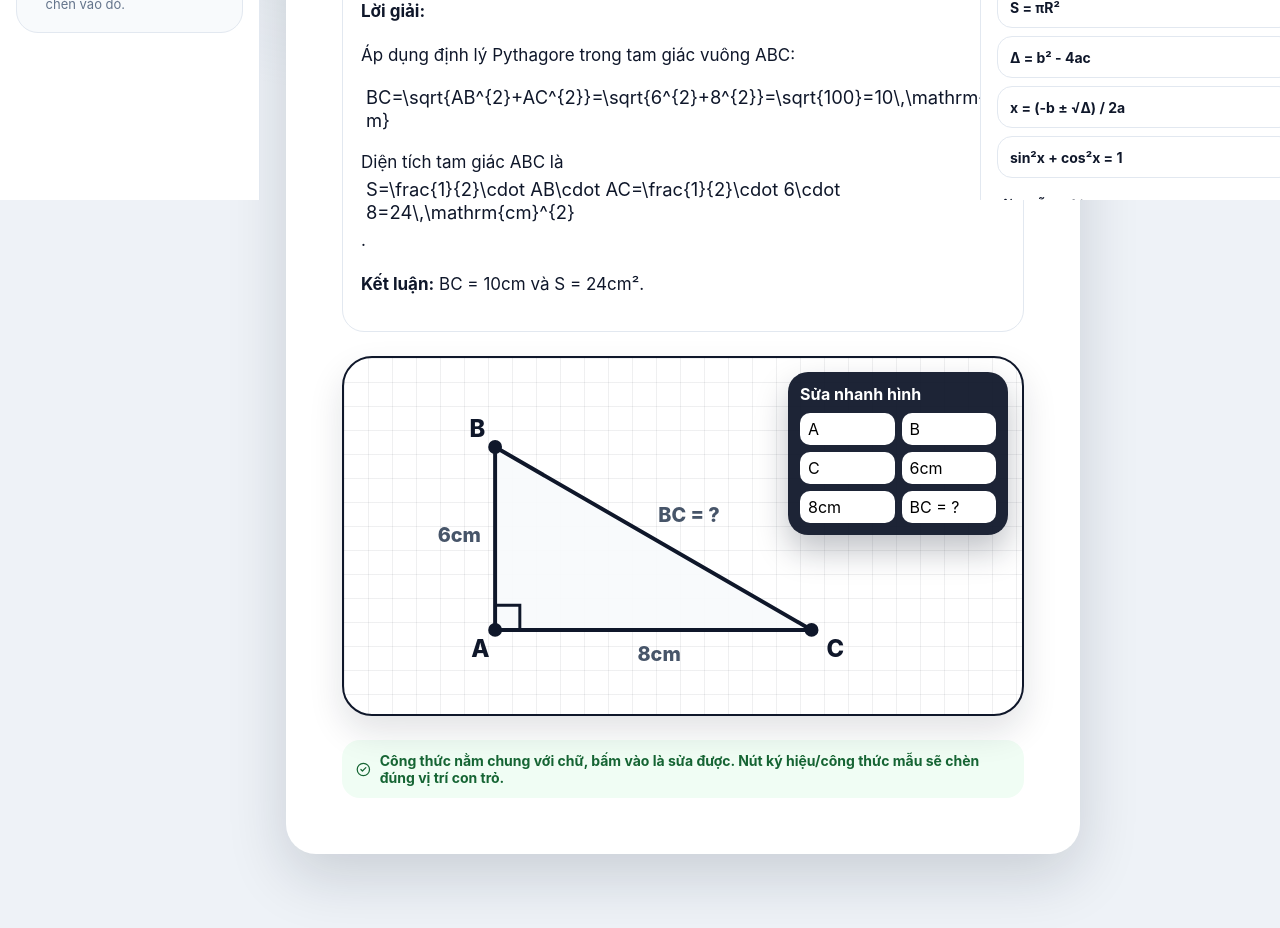
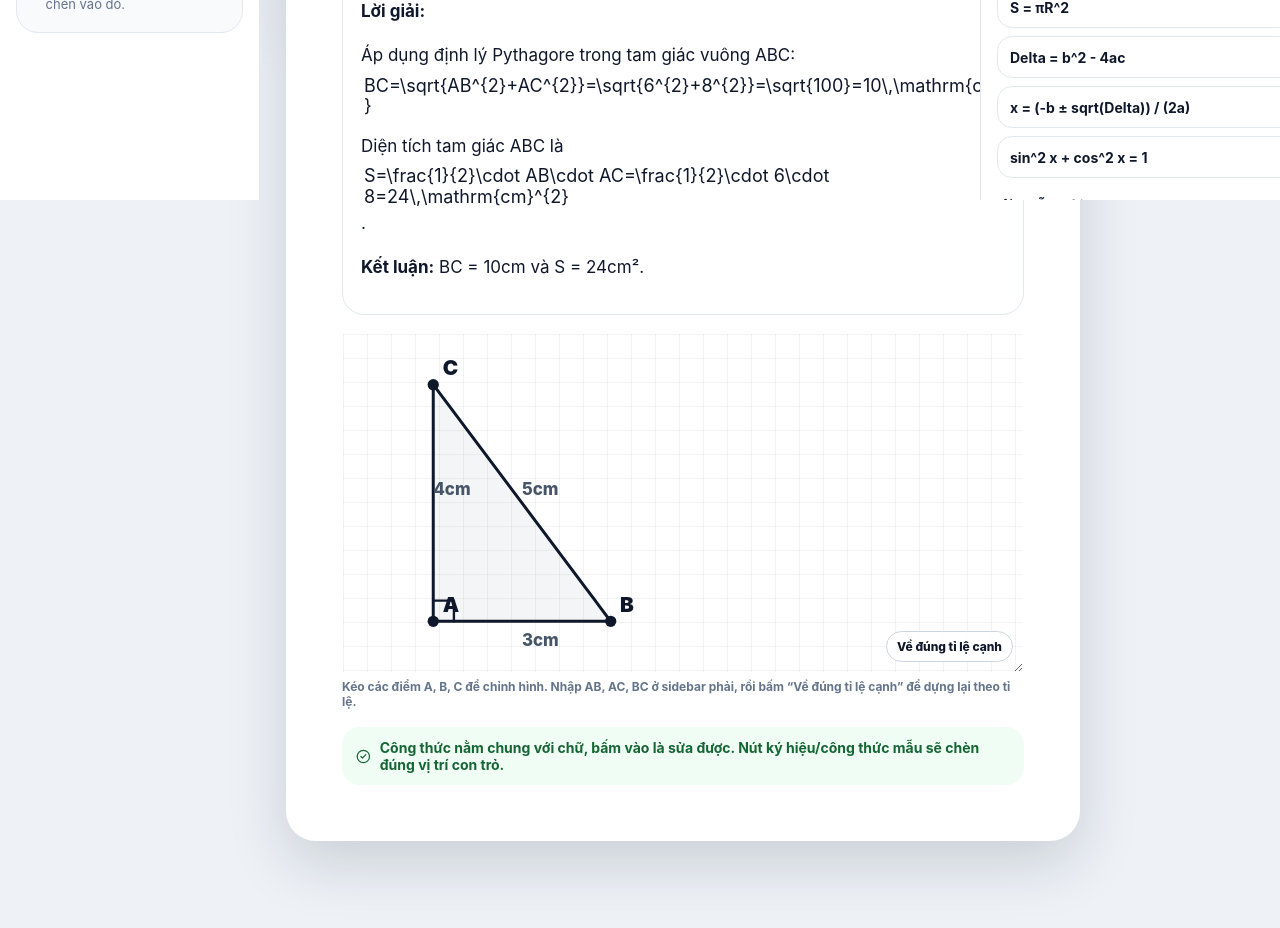
Before and after one commit to DangMinhNhat1509/math-word-studio, a React (Vite) app: page / in a window 1280 px wide. Shown: the part 600-1528 px from the top of the page. Built offline with nearby package versions, Linux system fonts and the light colour scheme.

Commit message:
Polish inline math and add scalable draggable triangle

```diff
--- a/src/components/geometry/TriangleDiagram.jsx
+++ b/src/components/geometry/TriangleDiagram.jsx
@@ -1,12 +1,198 @@
-export default function TriangleDiagram({ diagram, setDiagram, showGrid, showAxis }) {
-  function update(key, value) {
-    setDiagram((old) => ({ ...old, [key]: value }));
+import { useMemo, useRef, useState } from "react";
+
+const VIEWBOX = {
+  width: 640,
+  height: 360,
+  pad: 54,
+};
+
+function parseLength(value, fallback) {
+  const match = String(value ?? "").replace(",", ".").match(/-?\d+(\.\d+)?/);
+  const number = match ? Number(match[0]) : NaN;
+  return Number.isFinite(number) && number > 0 ? number : fallback;
 }
 
+function isValidTriangle(ab, ac, bc) {
+  return ab + ac > bc && ab + bc > ac && ac + bc > ab;
+}
+
+function distance(p1, p2) {
+  return Math.hypot(p1.x - p2.x, p1.y - p2.y);
+}
+
+function fitPoints(rawPoints) {
+  const values = Object.values(rawPoints);
+  const minX = Math.min(...values.map((p) => p.x));
+  const maxX = Math.max(...values.map((p) => p.x));
+  const minY = Math.min(...values.map((p) => p.y));
+  const maxY = Math.max(...values.map((p) => p.y));
+
+  const rawWidth = Math.max(maxX - minX, 1);
+  const rawHeight = Math.max(maxY - minY, 1);
+
+  const scale = Math.min(
+    (VIEWBOX.width - VIEWBOX.pad * 2) / rawWidth,
+    (VIEWBOX.height - VIEWBOX.pad * 2) / rawHeight
+  );
+
+  return Object.fromEntries(
+    Object.entries(rawPoints).map(([key, point]) => [
+      key,
+      {
+        x: (point.x - minX) * scale + VIEWBOX.pad,
+        y: (point.y - minY) * scale + VIEWBOX.pad,
+      },
+    ])
+  );
+}
+
+function computeTrianglePoints(diagram) {
+  const ab = parseLength(diagram.ab, 3);
+  const ac = parseLength(diagram.ac, 4);
+  const bc = parseLength(diagram.bc, 5);
+
+  if (diagram.customPoints && diagram.points?.a && diagram.points?.b && diagram.points?.c) {
+    return diagram.points;
+  }
+
+  if (!isValidTriangle(ab, ac, bc)) {
+    return fitPoints({
+      a: { x: 0, y: 0 },
+      b: { x: 3, y: 0 },
+      c: { x: 0, y: -4 },
+    });
+  }
+
+  const xC = (ab ** 2 + ac ** 2 - bc ** 2) / (2 * ab);
+  const yC = -Math.sqrt(Math.max(ac ** 2 - xC ** 2, 0));
+
+  return fitPoints({
+    a: { x: 0, y: 0 },
+    b: { x: ab, y: 0 },
+    c: { x: xC, y: yC },
+  });
+}
+
+function midpoint(p1, p2, dy = 0) {
+  return {
+    x: (p1.x + p2.x) / 2,
+    y: (p1.y + p2.y) / 2 + dy,
+  };
+}
+
+function rightAngleVertex(diagram) {
+  const ab = parseLength(diagram.ab, 3);
+  const ac = parseLength(diagram.ac, 4);
+  const bc = parseLength(diagram.bc, 5);
+  const eps = 0.08;
+
+  if (Math.abs(ab ** 2 + ac ** 2 - bc ** 2) < eps) return "a";
+  if (Math.abs(ab ** 2 + bc ** 2 - ac ** 2) < eps) return "b";
+  if (Math.abs(ac ** 2 + bc ** 2 - ab ** 2) < eps) return "c";
+
+  return null;
+}
+
+function rightAnglePath(points, vertexKey) {
+  if (!vertexKey) return "";
+
+  const vertex = points[vertexKey];
+  const others = Object.keys(points).filter((key) => key !== vertexKey);
+  const p1 = points[others[0]];
+  const p2 = points[others[1]];
+
+  const s = 22;
+  const d1 = distance(vertex, p1) || 1;
+  const d2 = distance(vertex, p2) || 1;
+
+  const u1 = {
+    x: (p1.x - vertex.x) / d1,
+    y: (p1.y - vertex.y) / d1,
+  };
+
+  const u2 = {
+    x: (p2.x - vertex.x) / d2,
+    y: (p2.y - vertex.y) / d2,
+  };
+
+  const q1 = {
+    x: vertex.x + u1.x * s,
+    y: vertex.y + u1.y * s,
+  };
+
+  const q2 = {
+    x: vertex.x + u2.x * s,
+    y: vertex.y + u2.y * s,
+  };
+
+  const q3 = {
+    x: q1.x + u2.x * s,
+    y: q1.y + u2.y * s,
+  };
+
+  return `M ${q1.x} ${q1.y} L ${q3.x} ${q3.y} L ${q2.x} ${q2.y}`;
+}
+
+export default function TriangleDiagram({ diagram, setDiagram, showGrid, showAxis }) {
+  const svgRef = useRef(null);
+  const [dragPoint, setDragPoint] = useState(null);
+
+  const points = useMemo(() => computeTrianglePoints(diagram), [diagram]);
+  const rightKey = rightAngleVertex(diagram);
+
+  function updatePointFromEvent(event, key) {
+    const svg = svgRef.current;
+    if (!svg) return;
+
+    const rect = svg.getBoundingClientRect();
+    const x = ((event.clientX - rect.left) / rect.width) * VIEWBOX.width;
+    const y = ((event.clientY - rect.top) / rect.height) * VIEWBOX.height;
+
+    setDiagram((old) => ({
+      ...old,
+      customPoints: true,
+      points: {
+        ...(old.points || points),
+        [key]: {
+          x: Math.max(12, Math.min(VIEWBOX.width - 12, x)),
+          y: Math.max(12, Math.min(VIEWBOX.height - 12, y)),
+        },
+      },
+    }));
+  }
+
+  function startDrag(event, key) {
+    event.preventDefault();
+    event.stopPropagation();
+    setDragPoint(key);
+    updatePointFromEvent(event, key);
+  }
+
+  function handleMove(event) {
+    if (!dragPoint) return;
+    updatePointFromEvent(event, dragPoint);
+  }
+
+  function stopDrag() {
+    setDragPoint(null);
+  }
+
+  function resetToScale() {
+    setDiagram((old) => ({
+      ...old,
+      customPoints: false,
+      points: null,
+    }));
+  }
+
+  const labelAB = diagram.ab || "AB";
+  const labelAC = diagram.ac || "AC";
+  const labelBC = diagram.bc || "BC";
+
   return (
+    <div className="diagram-wrap">
       <div className="diagram">
         {showGrid && <div className="grid-layer" />}
-
         {showAxis && (
           <>
             <div className="axis-x" />
@@ -16,30 +202,51 @@ export default function TriangleDiagram({ diagram, setDiagram, showGrid, showAxi
           </>
         )}
 
-      <svg className="diagram-svg" viewBox="0 0 680 360">
-        <path d="M150 275 L150 90 L470 275 Z" fill="rgba(248,250,252,.95)" stroke="#0f172a" strokeWidth="4" strokeLinecap="round" strokeLinejoin="round" />
-        <path d="M150 250 L175 250 L175 275" fill="none" stroke="#0f172a" strokeWidth="3" />
-        <circle cx="150" cy="275" r="7" fill="#0f172a" />
-        <circle cx="150" cy="90" r="7" fill="#0f172a" />
-        <circle cx="470" cy="275" r="7" fill="#0f172a" />
-        <text x="126" y="302" fontSize="24" fontWeight="800" fill="#0f172a">{diagram.a}</text>
-        <text x="124" y="80" fontSize="24" fontWeight="800" fill="#0f172a">{diagram.b}</text>
-        <text x="485" y="302" fontSize="24" fontWeight="800" fill="#0f172a">{diagram.c}</text>
-        <text x="92" y="186" fontSize="20" fontWeight="800" fill="#475569">{diagram.ab}</text>
-        <text x="294" y="306" fontSize="20" fontWeight="800" fill="#475569">{diagram.ac}</text>
-        <text x="315" y="166" fontSize="20" fontWeight="800" fill="#475569">{diagram.bc}</text>
+        <svg
+          ref={svgRef}
+          className="diagram-svg"
+          viewBox={`0 0 ${VIEWBOX.width} ${VIEWBOX.height}`}
+          onPointerMove={handleMove}
+          onPointerUp={stopDrag}
+          onPointerLeave={stopDrag}
+        >
+          <polygon
+            points={`${points.a.x},${points.a.y} ${points.b.x},${points.b.y} ${points.c.x},${points.c.y}`}
+            className="triangle-fill"
+          />
+
+          <line className="triangle-edge" x1={points.a.x} y1={points.a.y} x2={points.b.x} y2={points.b.y} />
+          <line className="triangle-edge" x1={points.a.x} y1={points.a.y} x2={points.c.x} y2={points.c.y} />
+          <line className="triangle-edge" x1={points.b.x} y1={points.b.y} x2={points.c.x} y2={points.c.y} />
+
+          {rightKey && <path className="right-angle-mark" d={rightAnglePath(points, rightKey)} />}
+
+          <text className="side-label" x={midpoint(points.a, points.b, 26).x} y={midpoint(points.a, points.b, 26).y}>{labelAB}</text>
+          <text className="side-label" x={midpoint(points.a, points.c, -8).x} y={midpoint(points.a, points.c, -8).y}>{labelAC}</text>
+          <text className="side-label" x={midpoint(points.b, points.c, -8).x} y={midpoint(points.b, points.c, -8).y}>{labelBC}</text>
+
+          {["a", "b", "c"].map((key) => (
+            <g
+              key={key}
+              className="point-group"
+              onPointerDown={(event) => startDrag(event, key)}
+            >
+              <circle className="point-hit" cx={points[key].x} cy={points[key].y} r="18" />
+              <circle className="point-dot" cx={points[key].x} cy={points[key].y} r="6" />
+              <text className="point-label" x={points[key].x + 10} y={points[key].y - 10}>
+                {diagram[key] || key.toUpperCase()}
+              </text>
+            </g>
+          ))}
         </svg>
 
-      <div className="floating-editor">
-        <b>Sửa nhanh hình</b>
-        <div className="mini-grid">
-          <input value={diagram.a} onChange={(e) => update("a", e.target.value)} placeholder="A" />
-          <input value={diagram.b} onChange={(e) => update("b", e.target.value)} placeholder="B" />
-          <input value={diagram.c} onChange={(e) => update("c", e.target.value)} placeholder="C" />
-          <input value={diagram.ab} onChange={(e) => update("ab", e.target.value)} placeholder="AB" />
-          <input value={diagram.ac} onChange={(e) => update("ac", e.target.value)} placeholder="AC" />
-          <input value={diagram.bc} onChange={(e) => update("bc", e.target.value)} placeholder="BC" />
+        <button type="button" className="diagram-reset" onClick={resetToScale}>
+          Về đúng tỉ lệ cạnh
+        </button>
       </div>
+
+      <div className="diagram-caption">
+        Kéo các điểm A, B, C để chỉnh hình. Nhập AB, AC, BC ở sidebar phải, rồi bấm “Về đúng tỉ lệ cạnh” để dựng lại theo tỉ lệ.
       </div>
     </div>
   );
--- a/src/data/defaultDocument.js
+++ b/src/data/defaultDocument.js
@@ -5,9 +5,7 @@ export const DEFAULT_HTML = `
 
   <p><b>Lời giải:</b></p>
 
-  <p>Áp dụng định lý Pythagore trong tam giác vuông ABC:</p>
-
-  <p>
+  <p>Áp dụng định lý Pythagore trong tam giác vuông ABC:
     <span class="mws-formula" contenteditable="false">
       <math-field class="mws-math" smart-mode="on" data-latex="BC=\\sqrt{AB^{2}+AC^{2}}=\\sqrt{6^{2}+8^{2}}=\\sqrt{100}=10\\,\\mathrm{cm}">
         BC=\\sqrt{AB^{2}+AC^{2}}=\\sqrt{6^{2}+8^{2}}=\\sqrt{100}=10\\,\\mathrm{cm}
@@ -15,8 +13,7 @@ export const DEFAULT_HTML = `
     </span>
   </p>
 
-  <p>
-    Diện tích tam giác ABC là
+  <p>Diện tích tam giác ABC là
     <span class="mws-formula" contenteditable="false">
       <math-field class="mws-math" smart-mode="on" data-latex="S=\\frac{1}{2}\\cdot AB\\cdot AC=\\frac{1}{2}\\cdot 6\\cdot 8=24\\,\\mathrm{cm}^{2}">
         S=\\frac{1}{2}\\cdot AB\\cdot AC=\\frac{1}{2}\\cdot 6\\cdot 8=24\\,\\mathrm{cm}^{2}
@@ -31,7 +28,9 @@ export const DEFAULT_DIAGRAM = {
   a: "A",
   b: "B",
   c: "C",
-  ab: "6cm",
-  ac: "8cm",
-  bc: "BC = ?",
+  ab: "3cm",
+  ac: "4cm",
+  bc: "5cm",
+  customPoints: false,
+  points: null,
 };
--- a/src/data/mathData.js
+++ b/src/data/mathData.js
@@ -1,16 +1,20 @@
 export const SYMBOLS = [
-  "√", "²", "³", "π", "∞", "≈", "≠", "≤", "≥", "±", "×", "÷",
-  "∠ABC", "△ABC", "⊥", "∥", "∈", "∉", "⇒", "⇔", "∑", "α", "β", "Δ"
+  "√", "²", "³", "π",
+  "∞", "≈", "≠", "≤",
+  "≥", "±", "×", "÷",
+  "∠ABC", "△ABC", "⊥", "∥",
+  "∈", "∉", "⇒", "⇔",
+  "∑", "α", "β", "Δ",
 ];
 
 export const FORMULAS = [
-  "a² + b² = c²",
-  "S = 1/2 · a · h",
+  "a^2 + b^2 = c^2",
+  "S = 1/2 * a * h",
   "C = 2πR",
-  "S = πR²",
-  "Δ = b² - 4ac",
-  "x = (-b ± √Δ) / 2a",
-  "sin²x + cos²x = 1"
+  "S = πR^2",
+  "Delta = b^2 - 4ac",
+  "x = (-b ± sqrt(Delta)) / (2a)",
+  "sin^2 x + cos^2 x = 1",
 ];
 
 export const TEMPLATES = [
@@ -21,23 +25,23 @@ export const TEMPLATES = [
       <p>Cho tam giác <b>ABC</b> vuông tại <b>A</b>. Biết <b>AB = ...</b>, <b>AC = ...</b>. Tính <b>BC</b>.</p>
       <p><b>Lời giải:</b></p>
       <p>Áp dụng định lý Pythagore:</p>
-      <div class="formula-line">BC = √(AB² + AC²)</div>
+      <p>BC = √(AB² + AC²)</p>
       <p>Thay số vào ta được:</p>
-      <div class="formula-line">BC = ...</div>
+      <p>BC = ...</p>
       <p><b>Kết luận:</b> ...</p>
-    `
+    `,
   },
   {
     name: "Bài phương trình bậc hai",
     html: `
       <h2>Bài toán phương trình bậc hai</h2>
-      <p>Giải phương trình: <b>ax² + bx + c = 0</b>.</p>
+      <p>Giải phương trình: ax² + bx + c = 0.</p>
       <p><b>Lời giải:</b></p>
       <p>Ta có:</p>
-      <div class="formula-line">Δ = b² - 4ac</div>
+      <p>Δ = b² - 4ac</p>
       <p>Suy ra nghiệm:</p>
-      <div class="formula-line">x = (-b ± √Δ) / 2a</div>
-    `
+      <p>x = (-b ± √Δ) / 2a</p>
+    `,
   },
   {
     name: "Bài hình học chứng minh",
@@ -47,8 +51,7 @@ export const TEMPLATES = [
       <p><b>Kết luận:</b> ...</p>
       <p><b>Chứng minh:</b></p>
       <p>Ta có ...</p>
-      <div class="formula-line">...</div>
       <p>Vậy điều phải chứng minh là đúng.</p>
-    `
-  }
+    `,
+  },
 ];
--- a/src/styles/diagram.css
+++ b/src/styles/diagram.css
@@ -1,20 +1,31 @@
+.diagram-wrap {
+  margin: 18px 0;
+}
+
 .diagram {
-  height: 360px;
+  width: 100%;
+  height: 340px;
+  min-width: 320px;
+  min-height: 220px;
   position: relative;
   overflow: hidden;
-  margin: 24px 0;
-  border: 2px solid var(--primary);
-  border-radius: 30px;
+  resize: both;
+  border: 1px dashed transparent;
+  border-radius: 0;
   background: white;
-  box-shadow: 0 16px 35px rgba(15, 23, 42, 0.12);
+  box-shadow: none;
+}
+
+.diagram:hover {
+  border-color: #cbd5e1;
 }
 
 .grid-layer {
   position: absolute;
   inset: 0;
   background-image:
-    linear-gradient(to right, rgba(15, 23, 42, 0.065) 1px, transparent 1px),
-    linear-gradient(to bottom, rgba(15, 23, 42, 0.065) 1px, transparent 1px);
+    linear-gradient(to right, rgba(15, 23, 42, 0.055) 1px, transparent 1px),
+    linear-gradient(to bottom, rgba(15, 23, 42, 0.055) 1px, transparent 1px);
   background-size: 24px 24px;
 }
 
@@ -40,7 +51,7 @@
 
 .axis-label {
   position: absolute;
-  color: var(--muted2);
+  color: #64748b;
   font-size: 12px;
   font-weight: 900;
 }
@@ -60,32 +71,90 @@
   inset: 0;
   width: 100%;
   height: 100%;
+  touch-action: none;
+  user-select: none;
+}
+
+.triangle-fill {
+  fill: rgba(148, 163, 184, 0.11);
+}
+
+.triangle-edge {
+  stroke: #0f172a;
+  stroke-width: 3.2;
+  stroke-linecap: round;
+}
+
+.right-angle-mark {
+  fill: none;
+  stroke: #0f172a;
+  stroke-width: 2.5;
+  stroke-linecap: round;
+  stroke-linejoin: round;
+}
+
+.point-group {
+  cursor: grab;
+}
+
+.point-group:active {
+  cursor: grabbing;
+}
+
+.point-hit {
+  fill: transparent;
+}
+
+.point-dot {
+  fill: #0f172a;
+}
+
+.point-label {
+  fill: #0f172a;
+  font-size: 22px;
+  font-weight: 900;
+}
+
+.side-label {
+  fill: #475569;
+  font-size: 18px;
+  font-weight: 800;
+}
+
+.diagram-reset {
+  position: absolute;
+  right: 10px;
+  bottom: 10px;
+  border: 1px solid #cbd5e1;
+  border-radius: 999px;
+  background: rgba(255, 255, 255, 0.92);
+  color: #0f172a;
+  font-size: 12px;
+  font-weight: 800;
+  padding: 7px 10px;
+  cursor: pointer;
+}
+
+.diagram-caption {
+  margin-top: 6px;
+  color: #64748b;
+  font-size: 12px;
+  font-weight: 650;
 }
 
 .floating-editor {
-  position: absolute;
-  top: 14px;
-  right: 14px;
-  width: 220px;
-  padding: 12px;
-  border-radius: 20px;
-  background: rgba(15, 23, 42, 0.94);
-  color: white;
-  box-shadow: 0 16px 32px rgba(15, 23, 42, 0.26);
+  display: none !important;
 }
 
-.mini-grid {
-  margin-top: 9px;
-  display: grid;
-  grid-template-columns: 1fr 1fr;
-  gap: 7px;
+@media print {
+  .diagram {
+    resize: none;
+    border: 0 !important;
+    box-shadow: none !important;
+  }
+
+  .diagram-reset,
+  .diagram-caption {
+    display: none !important;
+  }
 }
-
-.mini-grid input {
-  width: 100%;
-  min-height: 32px;
-  border: 0;
-  border-radius: 10px;
-  padding: 0 8px;
-  outline: none;
-}
--- a/src/styles/mathlive-editor.css
+++ b/src/styles/mathlive-editor.css
@@ -1,7 +1,7 @@
 .mws-formula {
   display: inline-flex;
-  align-items: center;
-  vertical-align: middle;
+  align-items: baseline;
+  vertical-align: baseline;
   margin: 0 2px;
   max-width: 100%;
 }
@@ -10,34 +10,47 @@ math-field.mws-math {
   display: inline-block;
   min-width: 1.1em;
   max-width: 100%;
-  padding: 0 2px;
-  border: 1px solid transparent;
-  border-radius: 7px;
+  padding: 0 1px;
+  border: 0;
+  border-radius: 4px;
   background: transparent;
   color: #0f172a;
-  font-size: 1.08em;
-  line-height: 1.25;
-  vertical-align: middle;
+  font-size: 1.06em;
+  line-height: 1.15;
+  vertical-align: baseline;
   box-shadow: none;
 }
 
 math-field.mws-math:focus,
 math-field.mws-math:focus-within {
-  border-color: #94a3b8;
-  background: #f8fafc;
-  outline: none;
+  background: rgba(248, 250, 252, 0.7);
+  outline: 1px solid #cbd5e1;
+  outline-offset: 2px;
 }
 
-.editor .math-block {
-  display: inline-flex !important;
-  margin: 0 2px !important;
+.mws-formula *::selection,
+math-field.mws-math::selection {
+  background: rgba(148, 163, 184, 0.25);
+}
+
+.editor .math-block,
+.editor .formula-line {
+  display: inline !important;
+  margin: 0 !important;
   padding: 0 !important;
   border: 0 !important;
+  border-radius: 0 !important;
   background: transparent !important;
   box-shadow: none !important;
+  text-align: left !important;
+  font-size: inherit !important;
+  font-weight: inherit !important;
+  line-height: inherit !important;
 }
 
-.editor .math-block .katex-display {
+.editor .math-block .katex-display,
+.editor .formula-line .katex-display {
+  display: inline !important;
   margin: 0 !important;
   text-align: left !important;
 }
@@ -46,25 +59,14 @@ math-field.mws-math:focus-within {
   display: none !important;
 }
 
-.editor.math-mode {
-  cursor: text;
-}
-
 .editor math-field::part(virtual-keyboard-toggle),
 .editor math-field::part(menu-toggle) {
   display: none;
 }
 
-.edit-hint kbd {
-  display: inline-flex;
-  align-items: center;
-  min-height: 18px;
-  padding: 1px 6px;
-  border: 1px solid #cbd5e1;
-  border-bottom-width: 2px;
-  border-radius: 6px;
-  background: #ffffff;
-  color: #334155;
-  font-size: 11px;
-  font-weight: 800;
+@media print {
+  math-field.mws-math {
+    outline: 0 !important;
+    background: transparent !important;
+  }
 }
--- a/src/utils/mathLiveEditor.js
+++ b/src/utils/mathLiveEditor.js
@@ -52,7 +52,6 @@ export function textToLatex(input = "") {
   let text = String(input || "").trim();
 
   if (!text) return "";
-
   if (QUICK_SYMBOL_LATEX[text]) return QUICK_SYMBOL_LATEX[text];
 
   text = normalizeSuperscripts(text);
@@ -121,6 +120,28 @@ function placeCaretAfter(node) {
   selection.addRange(range);
 }
 
+function placeCaretInside(node) {
+  const range = document.createRange();
+  const selection = window.getSelection();
+
+  range.selectNodeContents(node);
+  range.collapse(false);
+
+  selection.removeAllRanges();
+  selection.addRange(range);
+}
+
+function insertParagraphAfterMathField(field) {
+  const wrapper = field.closest(".mws-formula") || field;
+  const block = wrapper.closest("p, div, li") || wrapper;
+
+  const p = document.createElement("p");
+  p.innerHTML = "<br>";
+
+  block.after(p);
+  placeCaretInside(p);
+}
+
 function prepareOneMathField(field) {
   if (!field || field.dataset.ready === "1") return;
 
@@ -140,6 +161,7 @@ function prepareOneMathField(field) {
       try {
         field.value = latex;
         field.setValue?.(latex);
+        field.executeCommand?.("moveToMathfieldEnd");
       } catch {}
     });
   }
@@ -152,6 +174,12 @@ function prepareOneMathField(field) {
   });
 
   field.addEventListener("keydown", (event) => {
+    if (event.key === "Enter") {
+      event.preventDefault();
+      insertParagraphAfterMathField(field);
+      return;
+    }
+
     if (event.key === "Escape") {
       event.preventDefault();
       placeCaretAfter(field.closest(".mws-formula") || field);
@@ -180,11 +208,19 @@ function makeMathField(rawValue = "", focus = false) {
 
   requestAnimationFrame(() => {
     prepareOneMathField(field);
+
     try {
       field.value = latex;
       field.setValue?.(latex);
+      field.executeCommand?.("moveToMathfieldEnd");
     } catch {}
-    if (focus) field.focus();
+
+    if (focus) {
+      field.focus();
+      try {
+        field.executeCommand?.("moveToMathfieldEnd");
+      } catch {}
+    }
   });
 
   return wrapper;
@@ -202,6 +238,7 @@ function insertIntoMathField(field, value) {
   try {
     field.focus();
     field.executeCommand?.(["insert", latex]);
+    field.executeCommand?.("moveToMathfieldEnd");
   } catch {
     field.value = `${field.value || ""}${latex}`;
   }
@@ -217,7 +254,7 @@ function insertIntoMathField(field, value) {
 export function prepareEditorMath(editor) {
   if (!editor) return;
 
-  editor.querySelectorAll(".math-block").forEach((block) => {
+  editor.querySelectorAll(".math-block, .formula-line").forEach((block) => {
     const source =
       block.dataset.source ||
       block.querySelector(".math-source")?.textContent ||
@@ -226,6 +263,7 @@ export function prepareEditorMath(editor) {
 
     const formula = makeMathField(source, false);
     const space = document.createTextNode("\u00A0");
+
     block.replaceWith(formula, space);
   });
 
@@ -276,14 +314,18 @@ export function insertInlineMathField({
     range.collapse(false);
   }
 
-  const formula = makeMathField(value, true);
+  const shouldFocus = value.trim() === "";
+  const formula = makeMathField(value, shouldFocus);
   const space = document.createTextNode("\u00A0");
 
   range.deleteContents();
   range.insertNode(space);
   range.insertNode(formula);
 
-  placeCaretAfter(space);
+  if (!shouldFocus) {
+    placeCaretAfter(space);
+  }
+
   prepareEditorMath(editor);
   rememberSelection?.();
 
@@ -316,7 +358,7 @@ export function convertCurrentBlockToInlineMath(editor) {
   const source = (block.innerText || block.textContent || "").trim();
   if (!source) return false;
 
-  const formula = makeMathField(source, true);
+  const formula = makeMathField(source, false);
   const space = document.createTextNode("\u00A0");
 
   block.innerHTML = "";
```
Lines whose indentation alone changed are shown as unchanged.
